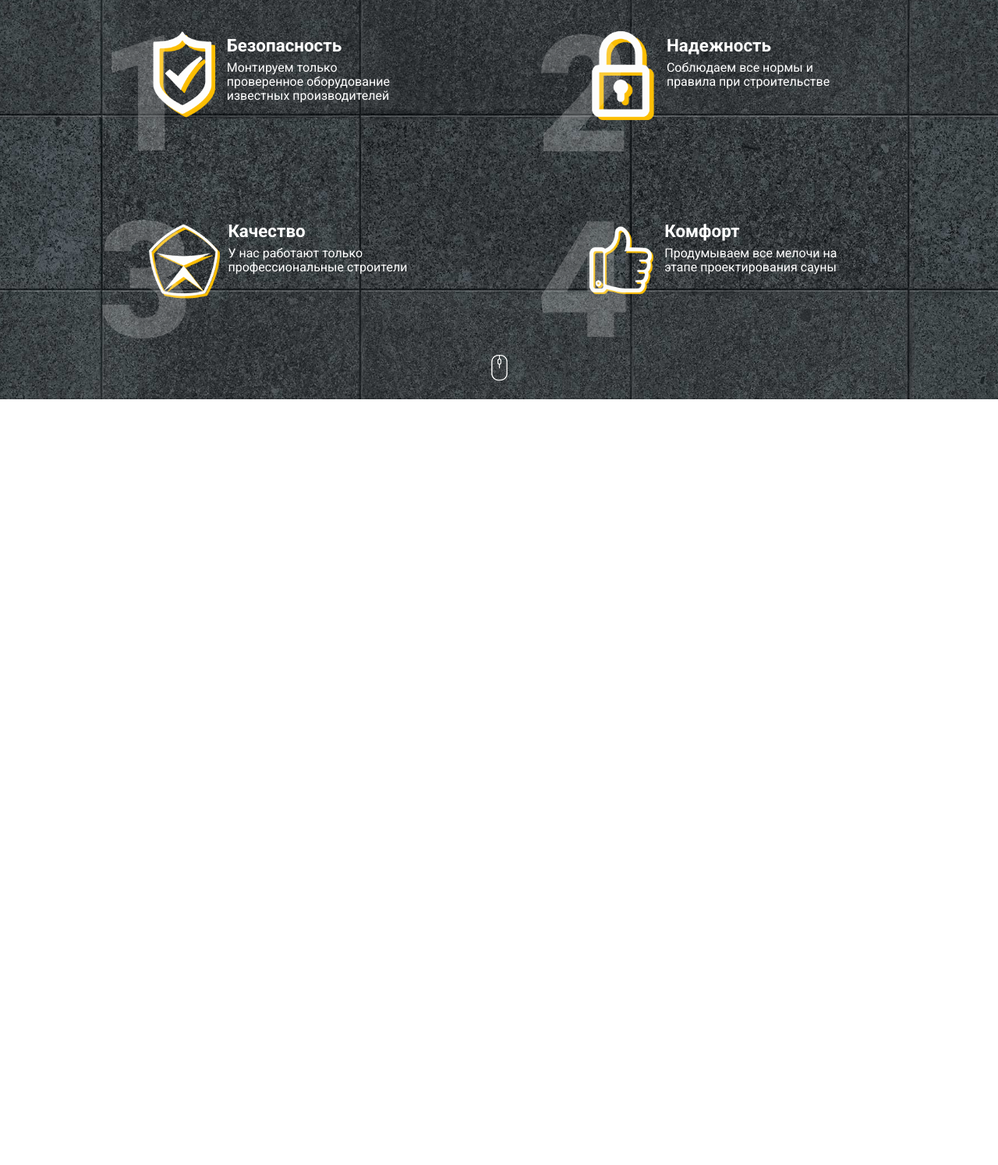
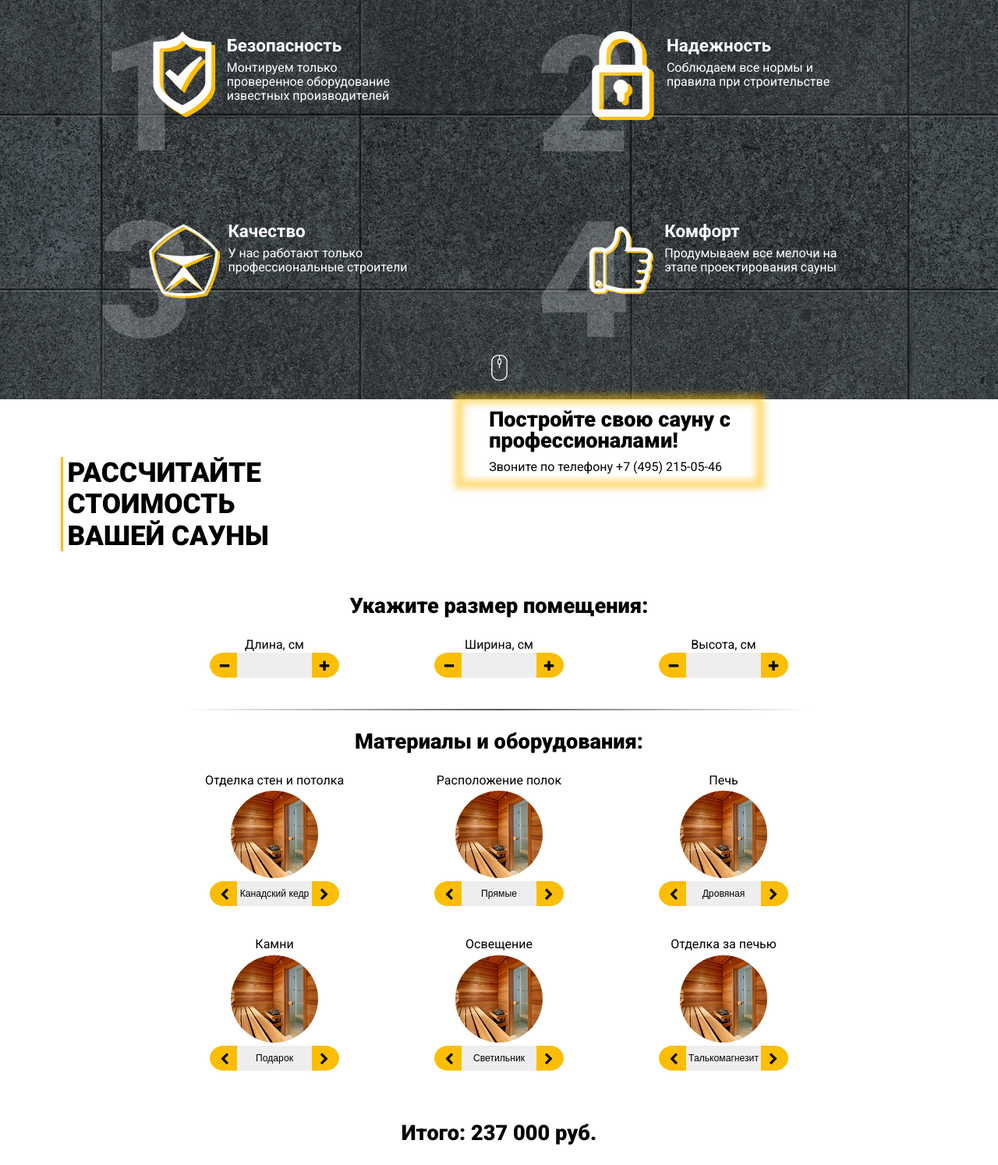
Before and after one commit to Petrovich1973/IdealSaunaSPA, a React app: page / in a window 1280 px wide. Shown: the part 1817-3311 px from the top of the page at 78% size. Before the commit the page ends 2329 px from the top, so only its background shows below. Built offline with nearby package versions, Linux system fonts and the light colour scheme.

Commit message:
Добавил верстку экрана расчета стоимости

```diff
--- a/package.json
+++ b/package.json
@@ -24,7 +24,6 @@
     "less": "^2.6.0",
     "moment": "^2.18.1",
     "moment-timezone": "^0.5.13",
-    "normalize.css": "^7.0.0",
     "react": "^15.6.1",
     "react-dom": "^15.6.1",
     "react-masonry-component": "^4.0.0",
--- a/src/components/App.js
+++ b/src/components/App.js
@@ -5,6 +5,7 @@ import './App.less';
 import ScreenFirst from './ScreenFirst';
 import OurRealizedProjects from './OurRealizedProjects';
 import MainThingForUsInSaunas from './MainThingForUsInSaunas';
+import ScreenCalculator from './ScreenCalculator';
 
 class App extends React.Component {
     constructor(props) {
@@ -21,6 +22,7 @@ class App extends React.Component {
                 <ScreenFirst />
                 <OurRealizedProjects />
                 <MainThingForUsInSaunas />
+                <ScreenCalculator />
             </div>
         )
     }
--- a/src/components/App.less
+++ b/src/components/App.less
@@ -44,9 +44,14 @@ button:focus {
 	border-left: 3px solid #fcbe02;
 }
 
-.float-right {
-	margin-left: 36%;
-	background-color: rgba(0, 0, 0, .36);
+h3 {
+	font-size: 170%;
+	font-weight: 900;
+	line-height: 1;
+}
+
+.center {
+	text-align: center;
 }
 
 .mouse {
@@ -59,10 +64,6 @@ button:focus {
 
 
 @media (max-width: 1000px) {
-	.float-right {
-		margin-left: 0;
-		text-align: center;
-	}
 }
 
 
--- /dev/null
+++ b/src/components/ScreenCalculator/ScreenCalculator.less
@@ -0,0 +1,106 @@
+#ScreenCalculator {
+	background-color: #fff;
+	color: #020100;
+	min-height: 50vh;
+}
+
+#ScreenCalculator .container {
+	max-width: 1200px;
+}
+
+#ScreenCalculator .float-right {
+	margin-left: 46%;
+	margin-bottom: -8vh;
+	text-align: left;
+}
+
+#ScreenCalculator .box-inline {
+	display: inline-block;
+	padding: 1vw 3vw;
+	box-shadow: 0 0 8px 6px rgba(252, 190, 2, .5), inset 0 0 8px 6px rgba(252, 190, 2, .5);
+}
+#ScreenCalculator .box-inline > * {
+	margin: 0;
+}
+#ScreenCalculator .box-inline h3 {
+	margin-bottom: 10px;
+}
+
+#ScreenCalculator .controllers {
+	display: flex;
+	justify-content: center;
+	align-items: flex-end;
+}
+#ScreenCalculator .controllers.row {
+	flex-direction: row;
+	flex-wrap: wrap;
+}
+
+#ScreenCalculator .controller {
+	margin: 0 0 40px;
+	padding: 0 20px;
+	width: 18rem;
+}
+#ScreenCalculator .controller_group {
+	display: flex;
+	justify-content: center;
+	align-items: center;
+}
+#ScreenCalculator .controller_name {
+	width: 90%;
+	margin: 0 auto;
+}
+#ScreenCalculator .controller_pic {
+	width: 7rem;
+	height: 7rem;
+	margin: 4px auto;
+	overflow: hidden;
+	background-position: center;
+	background-size: cover;
+	border-radius: 100%;
+}
+#ScreenCalculator .controller_input input {
+	border: none;
+	background-color: #efeeee;
+	text-align: inherit;
+	height: 2rem;
+	width: 6rem;
+}
+#ScreenCalculator .controller_input input.sm {
+	font-size: 76%;
+}
+#ScreenCalculator .controller_btn {
+	height: 2rem;
+	width: 2.2rem;
+	line-height: 2.2rem;
+	background-color: #fcbe02;
+	cursor: pointer;
+}
+#ScreenCalculator .controller_btn.left {
+	border-radius: 100% 0 0 100%;
+	padding-left: .2rem;
+}
+#ScreenCalculator .controller_btn.right {
+	border-radius: 0 100% 100% 0;
+	padding-right: .2rem;
+}
+
+#ScreenCalculator .separator {
+	max-width: 800px;
+	height: 2px;
+	background: linear-gradient(to right, rgba(0,0,0,0) 0%,rgba(2,1,0,0.65) 50%,rgba(2,1,0,0.64) 51%,rgba(0,0,0,0) 100%);
+}
+
+@media (max-width: 1000px) {
+}
+
+
+@media (max-width: 600px) {
+	#ScreenCalculator .info-block {
+		display: none;
+	}
+	#ScreenCalculator .controllers {
+		flex-direction: column;
+		align-items: center;
+	}
+}
--- /dev/null
+++ b/src/components/ScreenCalculator/index.js
@@ -0,0 +1,132 @@
+import React from 'react';
+
+import './ScreenCalculator.less';
+
+class ScreenCalculator extends React.Component {
+    constructor(props) {
+        super(props);
+
+        this.state = this.initialState = {
+            background: true
+        };
+    }
+
+    render() {
+        return (
+            <div className="screen" id="ScreenCalculator">
+
+                <div className="info-block">
+                    <div className="float-right">
+                        <div className="box-inline">
+                            <h3>Постройте свою сауну с<br/>профессионалами!</h3>
+                            <p> Звоните по телефону <nobr>+7 (495) 215-05-46</nobr></p>
+                        </div>
+                    </div>
+                </div>
+
+                <div className="container">
+                    <h2 className="title-screen">рассчитайте<br/>стоимость<br/>вашей сауны</h2>
+                </div>
+
+                <div className="container center">
+                    <h3>Укажите размер помещения:</h3>
+                    <div className="controllers">
+                        <div className="controller">
+                            <div className="controller_name">Длина, см</div>
+                            <div className="controller_group">
+                                <span className="controller_btn left"><i className="fa fa-minus" /></span>
+                                <span className="controller_input"><input /></span>
+                                <span className="controller_btn right"><i className="fa fa-plus" /></span>
+                            </div>
+                        </div>
+                        <div className="controller">
+                            <div className="controller_name">Ширина, см</div>
+                            <div className="controller_group">
+                                <span className="controller_btn left"><i className="fa fa-minus" /></span>
+                                <span className="controller_input"><input /></span>
+                                <span className="controller_btn right"><i className="fa fa-plus" /></span>
+                            </div>
+                        </div>
+                        <div className="controller">
+                            <div className="controller_name">Высота, см</div>
+                            <div className="controller_group">
+                                <span className="controller_btn left"><i className="fa fa-minus" /></span>
+                                <span className="controller_input"><input /></span>
+                                <span className="controller_btn right"><i className="fa fa-plus" /></span>
+                            </div>
+                        </div>
+                    </div>
+                </div>
+
+                <div className="container separator"></div>
+
+                <div className="container center">
+                    <h3>Материалы и оборудования:</h3>
+                    <div className="controllers row">
+                        <div className="controller">
+                            <div className="controller_name">Отделка стен и потолка</div>
+                            <div className="controller_pic" style={{backgroundImage: 'url(/assets/controllerPics/01.jpg)'}}></div>
+                            <div className="controller_group">
+                                <span className="controller_btn left"><i className="fa fa-chevron-left" /></span>
+                                <span className="controller_input"><input className="sm" defaultValue="Канадский кедр" readOnly /></span>
+                                <span className="controller_btn right"><i className="fa fa-chevron-right" /></span>
+                            </div>
+                        </div>
+                        <div className="controller">
+                            <div className="controller_name">Расположение полок</div>
+                            <div className="controller_pic" style={{backgroundImage: 'url(/assets/controllerPics/01.jpg)'}}></div>
+                            <div className="controller_group">
+                                <span className="controller_btn left"><i className="fa fa-chevron-left" /></span>
+                                <span className="controller_input"><input className="sm" defaultValue="Прямые" readOnly /></span>
+                                <span className="controller_btn right"><i className="fa fa-chevron-right" /></span>
+                            </div>
+                        </div>
+                        <div className="controller">
+                            <div className="controller_name">Печь</div>
+                            <div className="controller_pic" style={{backgroundImage: 'url(/assets/controllerPics/01.jpg)'}}></div>
+                            <div className="controller_group">
+                                <span className="controller_btn left"><i className="fa fa-chevron-left" /></span>
+                                <span className="controller_input"><input className="sm" defaultValue="Дровяная" readOnly /></span>
+                                <span className="controller_btn right"><i className="fa fa-chevron-right" /></span>
+                            </div>
+                        </div>
+                        <div className="controller">
+                            <div className="controller_name">Камни</div>
+                            <div className="controller_pic" style={{backgroundImage: 'url(/assets/controllerPics/01.jpg)'}}></div>
+                            <div className="controller_group">
+                                <span className="controller_btn left"><i className="fa fa-chevron-left" /></span>
+                                <span className="controller_input"><input className="sm" defaultValue="Подарок" readOnly /></span>
+                                <span className="controller_btn right"><i className="fa fa-chevron-right" /></span>
+                            </div>
+                        </div>
+                        <div className="controller">
+                            <div className="controller_name">Освещение</div>
+                            <div className="controller_pic" style={{backgroundImage: 'url(/assets/controllerPics/01.jpg)'}}></div>
+                            <div className="controller_group">
+                                <span className="controller_btn left"><i className="fa fa-chevron-left" /></span>
+                                <span className="controller_input"><input className="sm" defaultValue="Светильник" readOnly /></span>
+                                <span className="controller_btn right"><i className="fa fa-chevron-right" /></span>
+                            </div>
+                        </div>
+                        <div className="controller">
+                            <div className="controller_name">Отделка за печью</div>
+                            <div className="controller_pic" style={{backgroundImage: 'url(/assets/controllerPics/01.jpg)'}}></div>
+                            <div className="controller_group">
+                                <span className="controller_btn left"><i className="fa fa-chevron-left" /></span>
+                                <span className="controller_input"><input className="sm" defaultValue="Талькомагнезит" readOnly /></span>
+                                <span className="controller_btn right"><i className="fa fa-chevron-right" /></span>
+                            </div>
+                        </div>
+                    </div>
+                </div>
+
+                <div className="container center">
+                    <h3>Итого: 237 000 руб.</h3>
+                </div>
+
+            </div>
+        )
+    }
+}
+
+export default ScreenCalculator;
```
Also changed, not shown: src/components/ScreenFirst/ScreenFirst.less (+20 -12 lines), public/assets/controllerPics/01.jpg (added), public/build/bundle.js.
